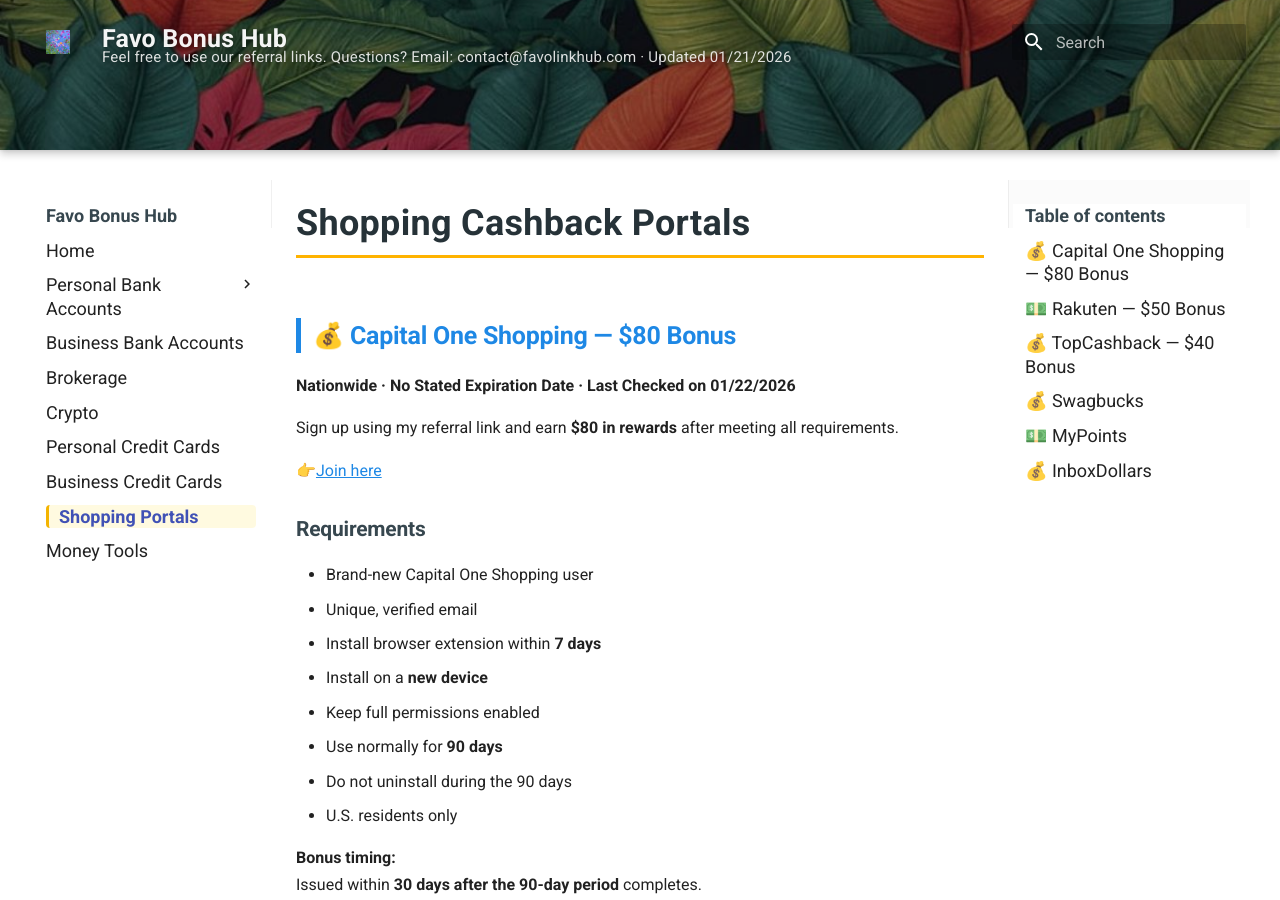
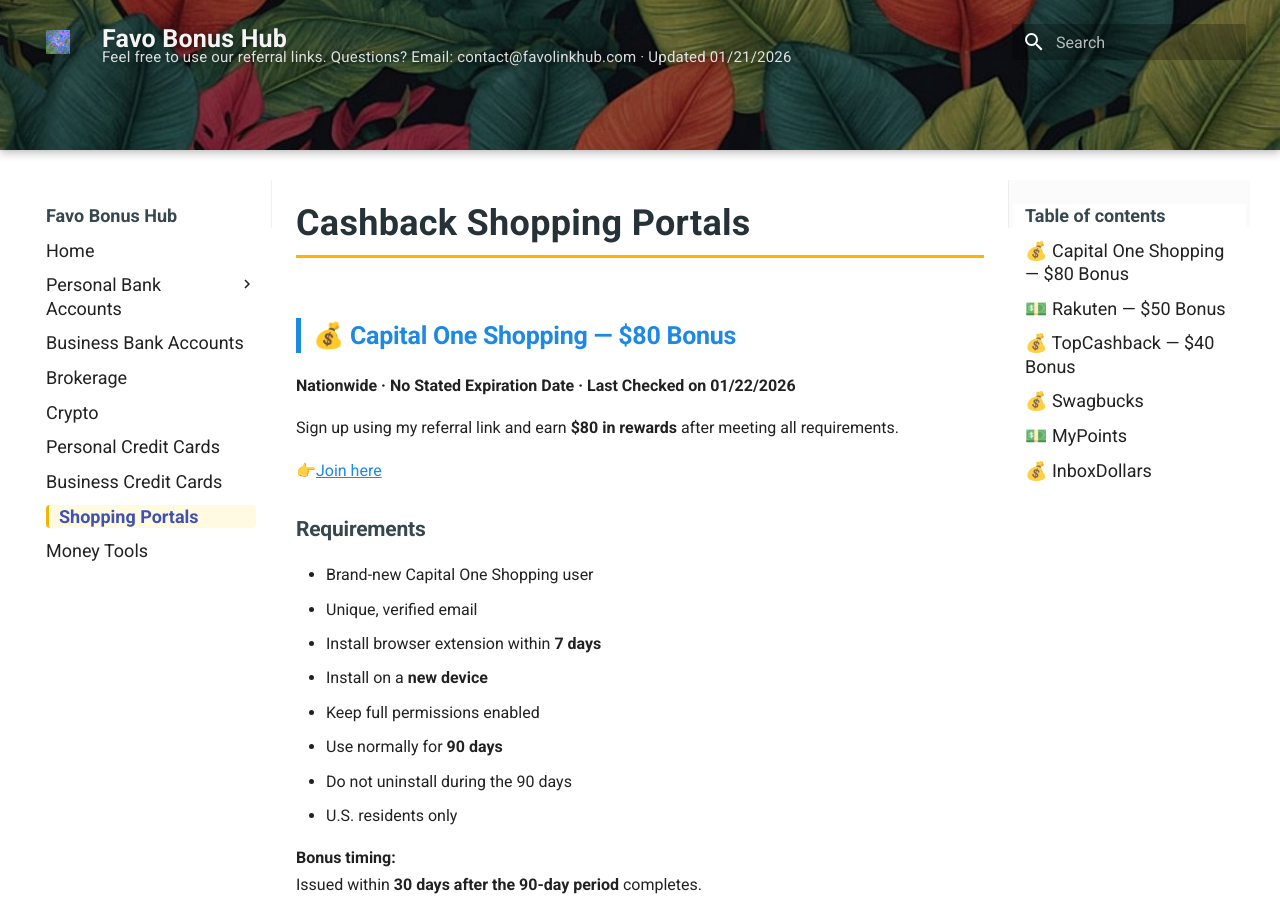
Before and after one commit to whispersofzephyr/favolinkhub-site, an MkDocs documentation site: the page built from docs/shopping-portals.md, in a window 1280 px wide and 900 px high. Built offline with MkDocs 1.6.1 and Material for MkDocs 9.7.7, drawn with Linux system fonts in a browser that asks for light colours.

```diff
--- a/docs/shopping-portals.md
+++ b/docs/shopping-portals.md
@@ -1,4 +1,4 @@
-# Shopping Cashback Portals
+# Cashback Shopping Portals
 
 ## 💰 Capital One Shopping — $80 Bonus
 **Nationwide · No Stated Expiration Date · Last Checked on 01/22/2026**
```
